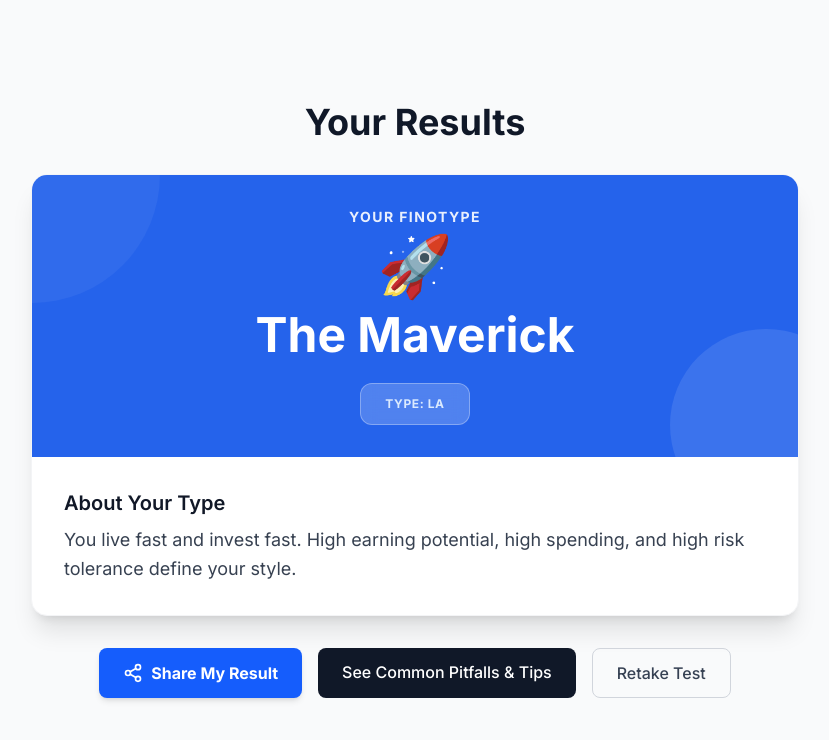
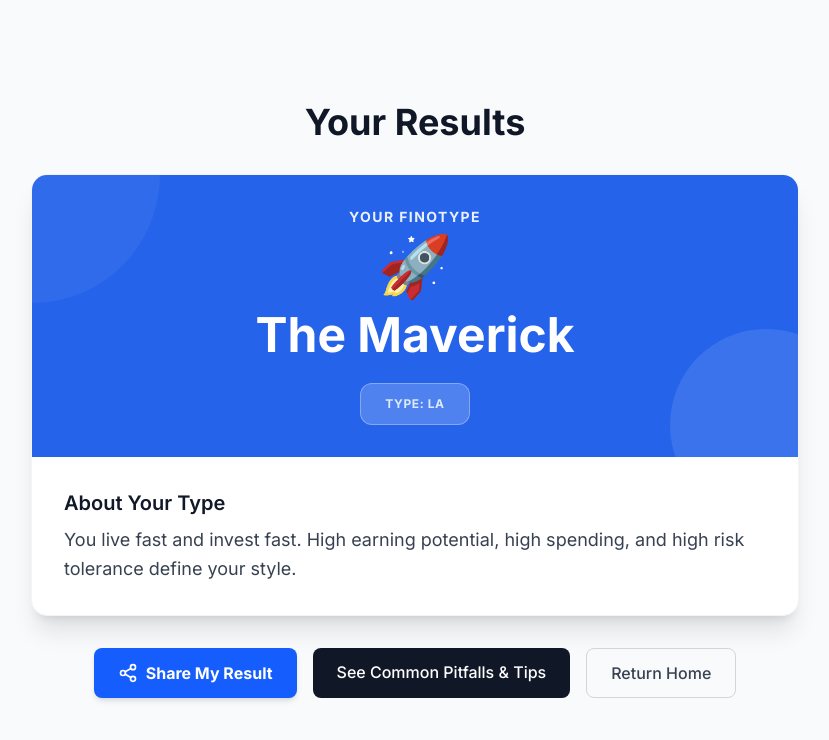
Before and after one commit to Lyxxx2003/Finotype, a Next.js app: page /standard/results in a window 1280 px wide. Shown: the top 740 px of the page, without its empty margins (225-1054 px from the left). Built offline with nearby package versions, Linux system fonts and the light colour scheme.

Commit message:
Reword Retake Test as Return Home.

```diff
--- a/app/standard/results/page.tsx
+++ b/app/standard/results/page.tsx
@@ -188,7 +188,7 @@ export default function ResultsPage() {
             href="/"
             className="px-6 py-3 border border-gray-300 text-gray-700 rounded-lg hover:bg-gray-50 font-medium text-center"
           >
-            Retake Test
+            Return Home
           </Link>
         </div>
       </div>
```
